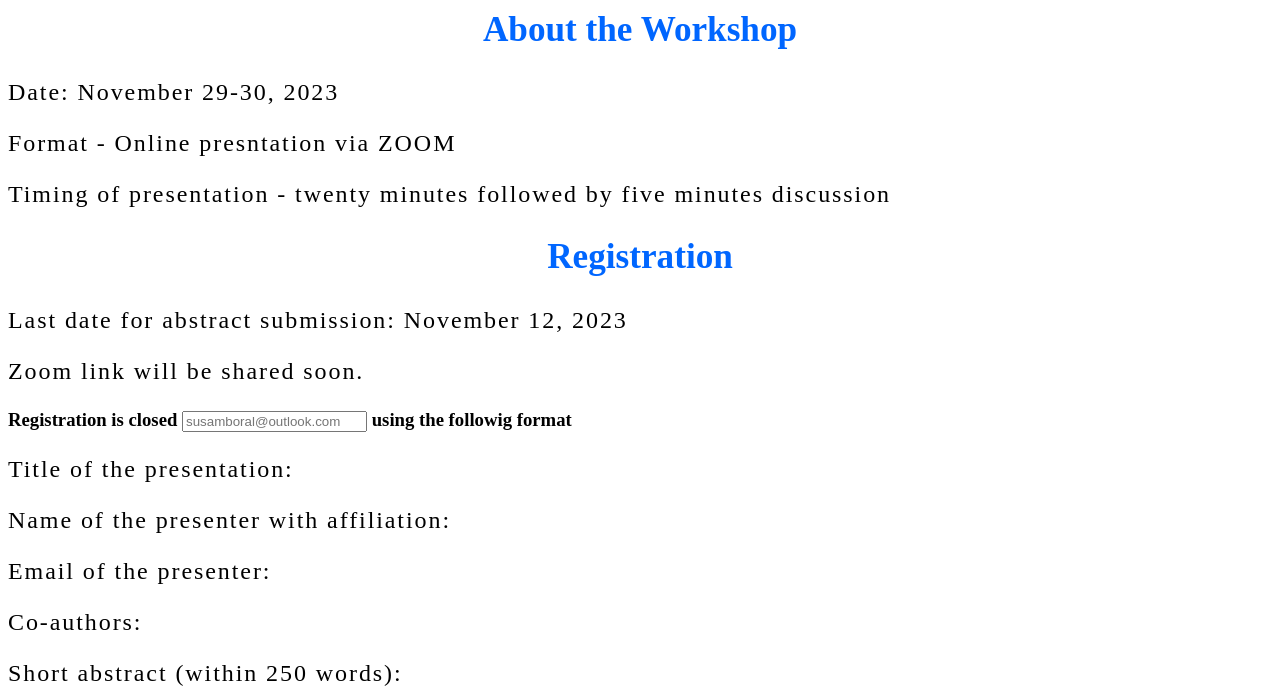
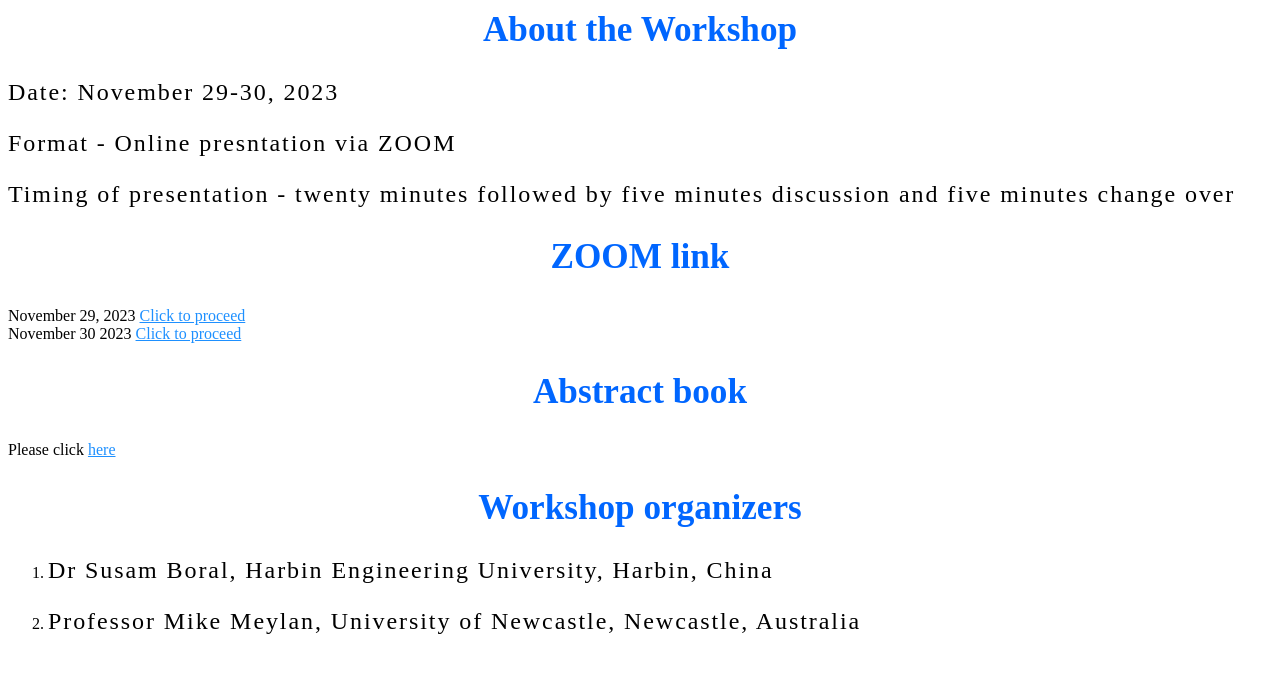
Before and after one commit to sboral1212/conf2.github.io, a plain HTML site: page index.html in a window 1280 px wide. Shown: the part 205-895 px from the top of the page. After the commit the page ends 864 px from the top, so only its background shows below. Drawn offline with Linux system fonts and the light colour scheme.

Commit message:
Update index.html

```diff
--- a/index.html
+++ b/index.html
@@ -46,24 +46,16 @@ h1 {
       <h2 style="color:#0066FF"><center>About the Workshop</h2>
       <p>Date: November 29-30, 2023 </p>
       <p>Format - Online presntation via ZOOM </p>
-      <p>Timing of presentation - twenty minutes followed by five minutes discussion </p>
+      <p>Timing of presentation - twenty minutes followed by five minutes discussion and five minutes change over </p>
       </div>
+          <div class="intro">
+      <h2 style="color:#0066FF"><center>ZOOM link</h2>
+      November 29, 2023 <a style="color:DodgerBlue" href="https://uonewcastle.zoom.us/j/89084389425?pwd=VHcvMVd1aU45OTNlMVZYKzVRVkVSdz09">Click to proceed </a></br>
+        November 30 2023 <a style="color:DodgerBlue" href=" https://uonewcastle.zoom.us/j/83789666972?pwd=Qmhpd0x5ek1BclplNGk5WFM0OXZXZz09">Click to proceed</a>
+    </div>
     <div class="intro">
-      <h2 style="color:#0066FF"><center>Registration</h2>
-      <p>Last date for abstract submission: November 12, 2023</p>
-      <p> Zoom link will be shared soon. </p>
-      <h3> Registration is closed <input
-      id="emailAddress"
-      type="email"
-      size="20"
-      maxlength="20"
-      required
-      placeholder="susamboral@outlook.com"/> using the followig format </h3>
-      <p> Title of the presentation: </p>
-      <p>Name of the presenter with affiliation: </p>
-      <p>Email of the presenter: </p>
-      <p>Co-authors: </p>
-      <p>Short abstract (within 250 words): </p>
+      <h2 style="color:#0066FF"><center>Abstract book</h2>
+      Please click <a style="color:DodgerBlue" href="https://sboral1212.github.io/abstract/">here</a>
     </div>
     <div class="intro">
       <h2 style="color:#0066FF"><center> Workshop organizers</h2>
```
